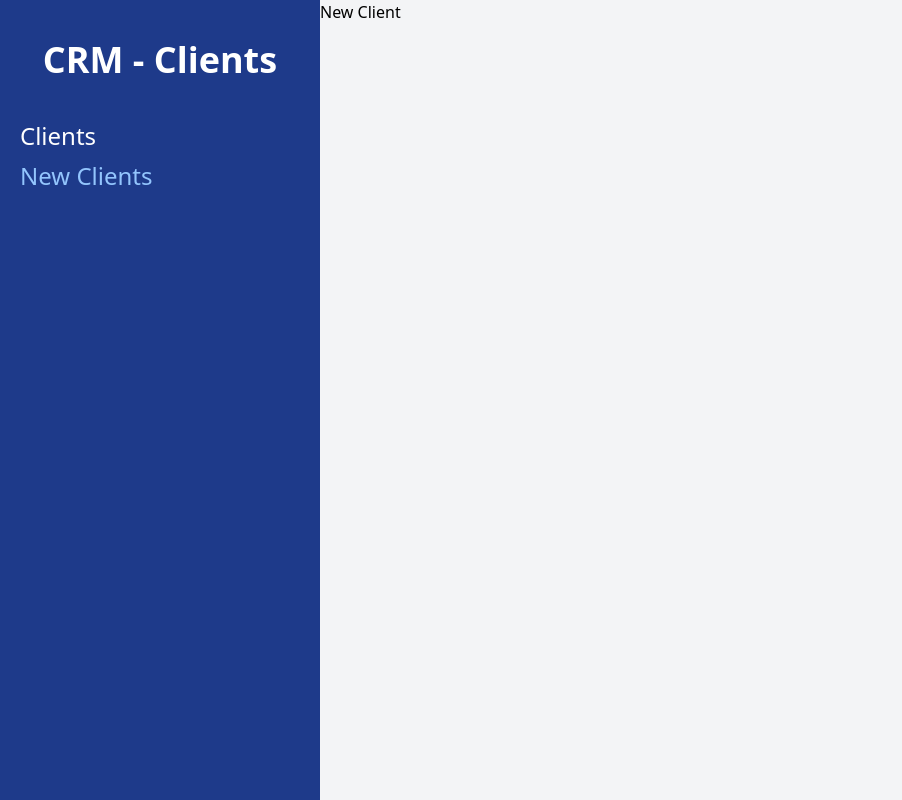
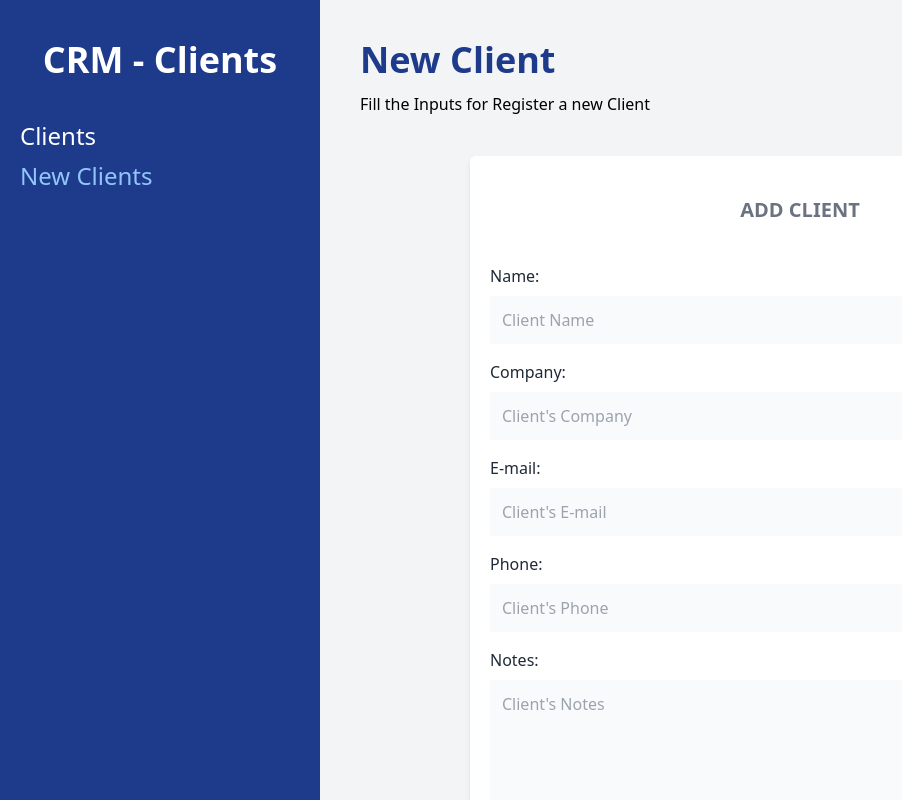
Before and after one commit to yanpatla/CRM-REACT-MANGER, a React (Vite) app: page /clients/new in a window 1280 px wide. Shown: the whole page, without its empty margins (0-902 px from the left). Built offline with nearby package versions, Linux system fonts and the light colour scheme.

Commit message:
Finish Form and Validations

```diff
--- a/package.json
+++ b/package.json
@@ -8,11 +8,13 @@
   },
   "dependencies": {
     "autoprefixer": "^10.4.2",
+    "formik": "^2.2.9",
     "postcss": "^8.4.5",
     "react": "^17.0.2",
     "react-dom": "^17.0.2",
     "react-router-dom": "^6.2.1",
-    "tailwindcss": "^3.0.15"
+    "tailwindcss": "^3.0.15",
+    "yup": "^0.32.11"
   },
   "devDependencies": {
     "@vitejs/plugin-react": "^1.0.7",
--- /dev/null
+++ b/src/components/Alert.jsx
@@ -0,0 +1,9 @@
+import React from 'react'
+
+const Alert = ({children}) => {
+    return (
+        <div className="text-center my-4 bg-red-600 text-white font-bold p-3 uppercase">{children}</div>
+    )
+}
+
+export default Alert
--- /dev/null
+++ b/src/components/Form.jsx
@@ -0,0 +1,116 @@
+import React from "react";
+import { Formik, Form, Field } from "formik";
+import * as Yup from "yup";
+import Alert from "./Alert";
+const Forms = () => {
+  const clientSchema = Yup.object().shape({
+    name: Yup.string()
+      .min(3, "The name must be more than 3 charcteres")
+      .max(20, "The name must be less than 20 charcteres")
+      .required("The Client's Name is Required"),
+    company: Yup.string().required("The Name's Company is Required"),
+    email: Yup.string().email().required("The E-mail is Required"),
+    phone: Yup.number().integer("No Valid Number").positive("No Valid Number"),
+    notes: Yup.string(),
+  });
+  const handleSubmit = (values) => {
+    console.log(values);
+  };
+  return (
+    <div className="bg-white mt-10 px-5 py-10 rounded-md shadow-md md:w-3/4 mx-auto">
+      <h1 className="text-gray-500 font-bold text-xl uppercase text-center">
+        Add Client
+      </h1>
+      <Formik
+        initialValues={{
+          name: "",
+          company: "",
+          email: "",
+          phone: "",
+          notes: "",
+        }}
+        onSubmit={(values) => handleSubmit(values)}
+        validationSchema={clientSchema}
+      >
+        {({ errors, touched }) => {
+          //   console.log(touched);
+          return (
+            <Form className="mt-10">
+              <div className="mb-4">
+                <label className="text-gray-800">Name:</label>
+                <Field
+                  type="text"
+                  id="name"
+                  className="mt-2 block w-full p-3 bg-gray-50"
+                  placeholder="Client Name"
+                  name="name"
+                />
+                {errors.name && touched.name ? (
+                  <Alert>{errors.name}</Alert>
+                ) : null}
+              </div>
+              <div className="mb-4">
+                <label className="text-gray-800">Company:</label>
+                <Field
+                  type="text"
+                  id="company"
+                  className="mt-2 block w-full p-3 bg-gray-50"
+                  placeholder="Client's Company"
+                  name="company"
+                />
+                {errors.company && touched.company ? (
+                  <Alert>{errors.company}</Alert>
+                ) : null}
+              </div>
+              <div className="mb-4">
+                <label className="text-gray-800">E-mail:</label>
+                <Field
+                  type="email"
+                  id="email"
+                  className="mt-2 block w-full p-3 bg-gray-50"
+                  placeholder="Client's E-mail"
+                  name="email"
+                />
+                {errors.email && touched.email ? (
+                  <Alert>{errors.email}</Alert>
+                ) : null}
+              </div>
+              <div className="mb-4">
+                <label className="text-gray-800">Phone:</label>
+                <Field
+                  type="tel"
+                  id="phone"
+                  className="mt-2 block w-full p-3 bg-gray-50"
+                  placeholder="Client's Phone"
+                  name="phone"
+                />
+                {errors.phone && touched.phone ? (
+                  <Alert>{errors.phone}</Alert>
+                ) : null}
+              </div>
+              <div className="mb-4">
+                <label className="text-gray-800">Notes:</label>
+                <Field
+                  as="textarea"
+                  type="text"
+                  id="notes"
+                  className="mt-2 block w-full p-3 bg-gray-50 h-40"
+                  placeholder="Client's Notes"
+                  name="notes"
+                />
+              </div>
+
+              <input
+                type="submit"
+                value="Add Client"
+                className="mt-5 w-full  bg-blue-800 p-3 text-white uppercase font-bold text-lg"
+              />
+            </Form>
+          );
+        }}
+      </Formik>
+    </div>
+  );
+};
+
+export default Forms;
--- a/src/layout/Layout.jsx
+++ b/src/layout/Layout.jsx
@@ -29,7 +29,7 @@ const Layout = () => {
           </Link>
         </nav>
       </div>
-      <div className="md:w-3/4">
+      <div className="md:w-3/4 p-10 md:h-screen overflow-scroll">
         <Outlet />
       </div>
     </div>
--- a/src/pages/NewClients.jsx
+++ b/src/pages/NewClients.jsx
@@ -1,11 +1,17 @@
-import React from 'react'
+import React from "react";
+import Forms from "../components/Form";
+
 
 const NewClients = () => {
-    return (
-        <div>
-            New Client
-        </div>
-    )
-}
+  return (
+    <>
+      <h1 className="font-black text-4xl text-blue-900">New Client</h1>
 
-export default NewClients
+      <p className="mt-3">Fill the Inputs for Register a new Client</p>
+
+      <Forms/>
+    </>
+  );
+};
+
+export default NewClients;
```
Also changed, not shown: 1 other file (tests, documents, lock files or other folders).
